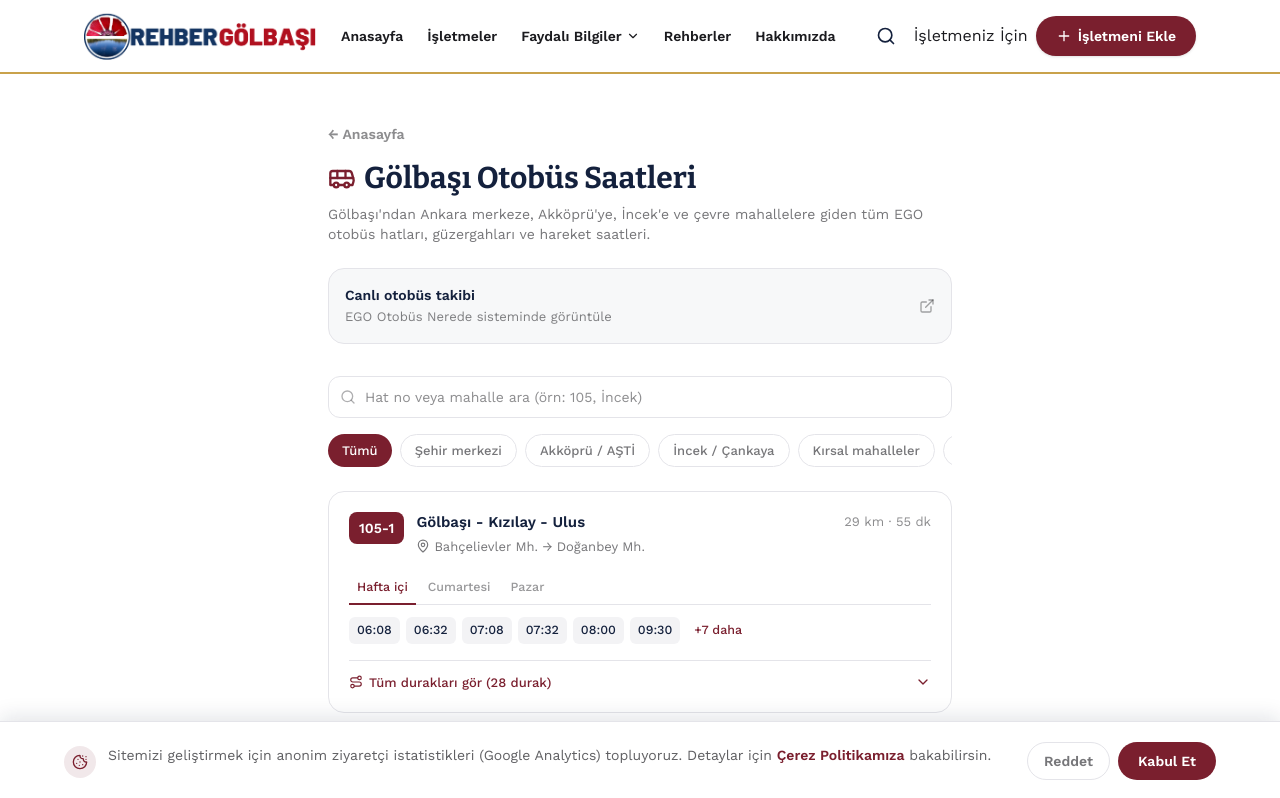
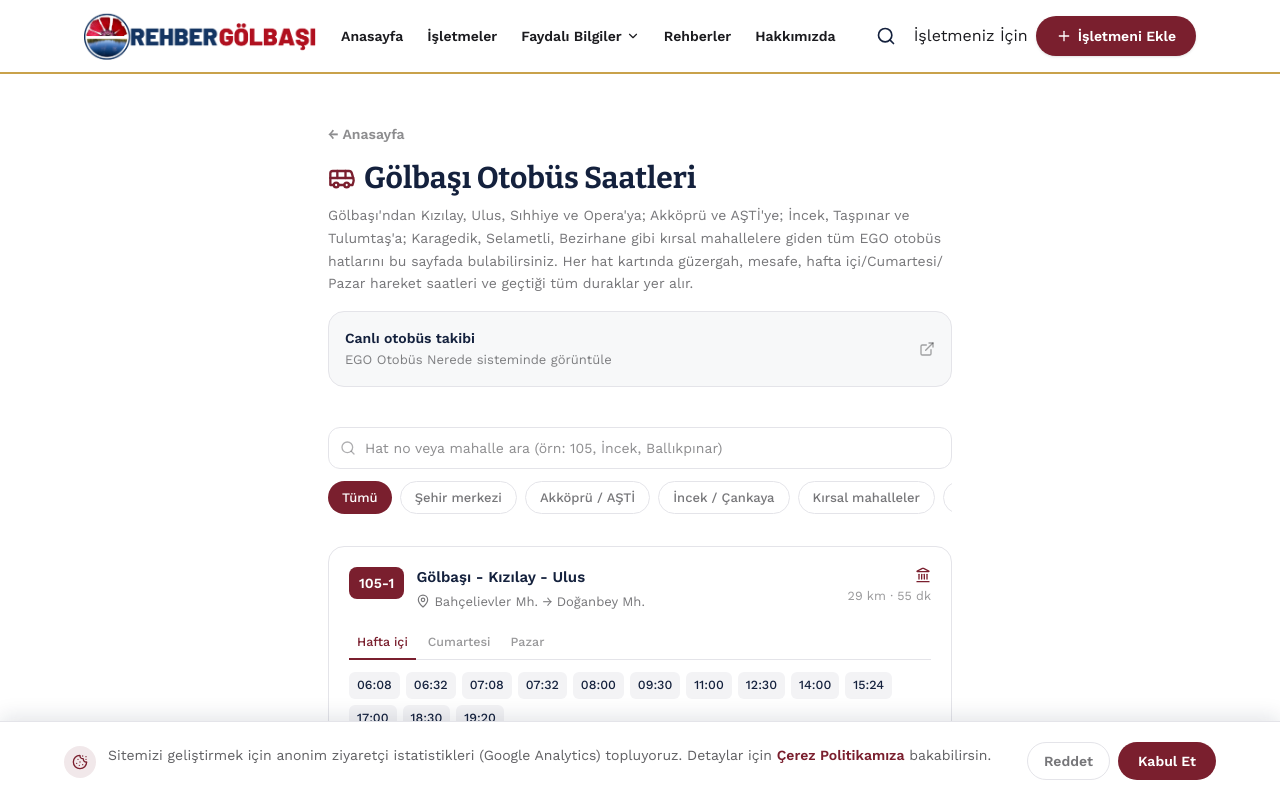
Before and after one commit to ustunbasmc/rehbergolbasi, a Next.js app: page /otobus-saatleri in a window 1280 px wide. Shown: the top 798 px of the page. Built offline with nearby package versions, Linux system fonts and the light colour scheme.

Commit message:
SEO iyilestirmesi: durak listeleri ve gun saatleri crawl edilebilir, SSS + structured data eklendi

```diff
--- a/src/app/otobus-saatleri/OtobusHatlariList.tsx
+++ b/src/app/otobus-saatleri/OtobusHatlariList.tsx
@@ -1,7 +1,17 @@
 "use client";
 
-import { useMemo, useState } from "react";
-import { ChevronDown, MapPin, Route, Search } from "lucide-react";
+import { useEffect, useMemo, useState } from "react";
+import {
+  Building2,
+  ChevronDown,
+  GraduationCap,
+  Landmark,
+  MapPin,
+  MapPinned,
+  Route,
+  Search,
+  TreePine,
+} from "lucide-react";
 import { KATEGORILER, OTOBUS_HATLARI, type HatKategori, type OtobusHatti } from "@/data/otobus-hatlari";
 
 type Gun = "haftaici" | "cumartesi" | "pazar";
@@ -12,33 +22,51 @@ const GUN_LABEL: Record<Gun, string> = {
   pazar: "Pazar",
 };
 
+const KATEGORI_STIL: Record<HatKategori, { icon: typeof Landmark; renk: string; bg: string }> = {
+  "sehir-merkezi": { icon: Landmark, renk: "text-bordo", bg: "bg-bordo" },
+  "akkopru-asti": { icon: Building2, renk: "text-navy", bg: "bg-navy" },
+  "incek-cankaya": { icon: GraduationCap, renk: "text-navy", bg: "bg-navy" },
+  kirsal: { icon: TreePine, renk: "text-green-700", bg: "bg-green-700" },
+  "golbasi-ici": { icon: MapPinned, renk: "text-gold", bg: "bg-gold" },
+};
+
+function bugununGunu(): Gun {
+  const g = new Date().getDay(); // 0 Pazar, 6 Cumartesi
+  if (g === 0) return "pazar";
+  if (g === 6) return "cumartesi";
+  return "haftaici";
+}
+
 function HatKarti({ hat }: { hat: OtobusHatti }) {
   const [gun, setGun] = useState<Gun>("haftaici");
-  const [duraklarAcik, setDuraklarAcik] = useState(false);
-  const [tumSaatler, setTumSaatler] = useState(false);
+  const stil = KATEGORI_STIL[hat.kategori];
+  const Icon = stil.icon;
 
-  const saatler = hat.saatler[gun];
-  const gosterilecekSaatler = tumSaatler ? saatler : saatler.slice(0, 6);
-  const kalanSaat = saatler.length - gosterilecekSaatler.length;
+  useEffect(() => {
+    setGun(bugununGunu());
+  }, []);
 
   return (
-    <div className="rounded-2xl border border-line bg-white p-4 sm:p-5">
+    <article id={`hat-${hat.no}`} className="scroll-mt-20 rounded-2xl border border-line bg-white p-4 transition hover:border-bordo/30 sm:p-5">
       <div className="flex items-start justify-between gap-3">
         <div className="flex items-start gap-3">
-          <div className="shrink-0 rounded-lg bg-bordo px-2.5 py-1.5 text-sm font-bold text-white">
+          <div className={`shrink-0 rounded-lg ${stil.bg} px-2.5 py-1.5 text-sm font-bold text-white`}>
             {hat.no}
           </div>
           <div>
-            <p className="text-[15px] font-semibold leading-snug text-navy">{hat.ad}</p>
+            <h3 className="text-[15px] font-semibold leading-snug text-navy">{hat.ad}</h3>
             <p className="mt-1 flex items-center gap-1 text-[13px] text-ink/60">
               <MapPin className="h-3.5 w-3.5 shrink-0" />
               {hat.kalkis} → {hat.varis}
             </p>
           </div>
         </div>
-        <p className="shrink-0 whitespace-nowrap text-right text-[13px] text-ink/50">
+        <div className="flex shrink-0 flex-col items-end gap-1">
+          <Icon className={`h-4 w-4 ${stil.renk}`} />
+          <p className="whitespace-nowrap text-right text-[12.5px] text-ink/45">
             {hat.mesafeKm} km · {hat.sureDk} dk
           </p>
+        </div>
       </div>
 
       {hat.notlar && (
@@ -49,14 +77,10 @@ function HatKarti({ hat }: { hat: OtobusHatti }) {
         {(Object.keys(GUN_LABEL) as Gun[]).map((g) => (
           <button
             key={g}
-            onClick={() => {
-              setGun(g);
-              setTumSaatler(false);
-            }}
+            type="button"
+            onClick={() => setGun(g)}
             className={`-mb-px border-b-2 px-2 py-1.5 text-[12.5px] font-medium transition ${
-              gun === g
-                ? "border-bordo text-bordo"
-                : "border-transparent text-ink/45 hover:text-ink/70"
+              gun === g ? "border-bordo text-bordo" : "border-transparent text-ink/45 hover:text-ink/70"
             }`}
           >
             {GUN_LABEL[g]}
@@ -64,40 +88,35 @@ function HatKarti({ hat }: { hat: OtobusHatti }) {
         ))}
       </div>
 
-      <div className="mt-3">
+      {/* Üç günün de saatleri her zaman DOM'da — arama motorları tüm sefer saatlerini görür,
+          sadece görsel olarak seçili gün gösterilir. */}
+      {(Object.keys(GUN_LABEL) as Gun[]).map((g) => {
+        const saatler = hat.saatler[g];
+        return (
+          <div key={g} className={gun === g ? "mt-3" : "hidden"}>
             {saatler.length === 0 ? (
-          <p className="text-[13px] text-ink/45">Bu gün için sefer bulunmuyor.</p>
+              <p className="text-[13px] text-ink/45">{GUN_LABEL[g]} için sefer bulunmuyor.</p>
             ) : (
               <div className="flex flex-wrap gap-1.5">
-            {gosterilecekSaatler.map((s, i) => (
+                {saatler.map((s, i) => (
                   <span key={i} className="rounded-md bg-navy/5 px-2 py-1 text-[12.5px] font-medium text-navy">
                     {s}
                   </span>
                 ))}
-            {kalanSaat > 0 && (
-              <button
-                onClick={() => setTumSaatler(true)}
-                className="rounded-md px-2 py-1 text-[12.5px] font-medium text-bordo hover:underline"
-              >
-                +{kalanSaat} daha
-              </button>
-            )}
               </div>
             )}
           </div>
+        );
+      })}
 
-      <button
-        onClick={() => setDuraklarAcik((v) => !v)}
-        className="mt-4 flex w-full items-center justify-between border-t border-line pt-3 text-[13px] font-medium text-bordo"
-      >
+      <details className="group mt-4 border-t border-line pt-3">
+        <summary className="flex cursor-pointer list-none items-center justify-between text-[13px] font-medium text-bordo">
           <span className="flex items-center gap-1.5">
             <Route className="h-3.5 w-3.5" />
             Tüm durakları gör ({hat.duraklar.length} durak)
           </span>
-        <ChevronDown className={`h-4 w-4 transition-transform ${duraklarAcik ? "rotate-180" : ""}`} />
-      </button>
-
-      {duraklarAcik && (
+          <ChevronDown className="h-4 w-4 transition-transform group-open:rotate-180" />
+        </summary>
         <ol className="mt-3 max-h-56 space-y-1.5 overflow-y-auto pr-1">
           {hat.duraklar.map((durak, i) => (
             <li key={i} className="flex gap-2.5 text-[13px] text-ink/70">
@@ -106,8 +125,8 @@ function HatKarti({ hat }: { hat: OtobusHatti }) {
             </li>
           ))}
         </ol>
-      )}
-    </div>
+      </details>
+    </article>
   );
 }
 
@@ -131,19 +150,21 @@ export default function OtobusHatlariList() {
 
   return (
     <div>
-      <div className="relative mb-4">
+      <div className="sticky top-0 z-10 -mx-5 bg-white/95 px-5 pb-3 pt-2 backdrop-blur-sm sm:-mx-6 sm:px-6">
+        <div className="relative mb-3">
           <Search className="pointer-events-none absolute left-3 top-1/2 h-4 w-4 -translate-y-1/2 text-ink/35" />
           <input
             type="text"
             value={arama}
             onChange={(e) => setArama(e.target.value)}
-          placeholder="Hat no veya mahalle ara (örn: 105, İncek)"
+            placeholder="Hat no veya mahalle ara (örn: 105, İncek, Ballıkpınar)"
             className="w-full rounded-xl border border-line bg-white py-2.5 pl-9 pr-3 text-sm outline-none focus:border-bordo"
           />
         </div>
 
-      <div className="mb-5 flex gap-2 overflow-x-auto pb-1">
+        <div className="flex gap-2 overflow-x-auto pb-1">
           <button
+            type="button"
             onClick={() => setKategori("tumu")}
             className={`shrink-0 rounded-full px-3.5 py-1.5 text-[13px] font-medium transition ${
               kategori === "tumu" ? "bg-bordo text-white" : "border border-line text-ink/60"
@@ -154,6 +175,7 @@ export default function OtobusHatlariList() {
           {KATEGORILER.map((k) => (
             <button
               key={k.key}
+              type="button"
               onClick={() => setKategori(k.key)}
               className={`shrink-0 rounded-full px-3.5 py-1.5 text-[13px] font-medium transition ${
                 kategori === k.key ? "bg-bordo text-white" : "border border-line text-ink/60"
@@ -163,13 +185,12 @@ export default function OtobusHatlariList() {
             </button>
           ))}
         </div>
+      </div>
 
       {filtreliHatlar.length === 0 ? (
-        <p className="py-10 text-center text-sm text-ink/45">
-          Aramanızla eşleşen bir hat bulunamadı.
-        </p>
+        <p className="py-10 text-center text-sm text-ink/45">Aramanızla eşleşen bir hat bulunamadı.</p>
       ) : (
-        <div className="flex flex-col gap-3">
+        <div className="mt-4 flex flex-col gap-3">
           {filtreliHatlar.map((hat) => (
             <HatKarti key={hat.no} hat={hat} />
           ))}
--- a/src/app/otobus-saatleri/page.tsx
+++ b/src/app/otobus-saatleri/page.tsx
@@ -1,20 +1,78 @@
 import type { Metadata } from "next";
 import Link from "next/link";
-import { Bus, ExternalLink } from "lucide-react";
+import { Bus, ChevronDown, ExternalLink } from "lucide-react";
 import OtobusHatlariList from "./OtobusHatlariList";
 
 export const metadata: Metadata = {
-  title: "Gölbaşı Otobüs Saatleri — EGO Hatları ve Güzergahları",
+  title: "Gölbaşı Otobüs Saatleri — Tüm EGO Hatları ve Güzergahları | Rehber Gölbaşı",
   description:
-    "Gölbaşı'ndan Ankara merkeze, Akköprü'ye, İncek'e ve çevre mahallelere giden tüm EGO otobüs hatları, güzergahları ve hareket saatleri.",
+    "Gölbaşı'ndan Kızılay, Ulus, Akköprü, AŞTİ ve İncek'e giden tüm EGO otobüs hatları. Hafta içi, Cumartesi ve Pazar hareket saatleri, güzergahlar ve tüm duraklar — güncel ve eksiksiz.",
   alternates: {
     canonical: "https://rehbergolbasi.com/otobus-saatleri",
   },
+  openGraph: {
+    title: "Gölbaşı Otobüs Saatleri — Tüm EGO Hatları",
+    description:
+      "Gölbaşı'ndan Kızılay, Ulus, Akköprü, İncek ve çevre mahallelere giden tüm otobüs hatları, saatleri ve durakları.",
+    url: "https://rehbergolbasi.com/otobus-saatleri",
+    type: "website",
+    locale: "tr_TR",
+  },
 };
 
+const SSS = [
+  {
+    soru: "Gölbaşı'ndan Kızılay'a hangi otobüs gider?",
+    cevap:
+      "Gölbaşı'ndan Kızılay ve Ulus istikametine 105-1, 106-3, 115, 150-1, 195-1 ve 198-1 numaralı EGO hatları çalışır. En kısa süre 105-1 hattı ile yaklaşık 55 dakikadır.",
+  },
+  {
+    soru: "Gölbaşı'ndan Akköprü ve AŞTİ'ye hangi otobüsler gider?",
+    cevap:
+      "Akköprü ve AŞTİ yönüne 104-1, 104-2, 114, 114-2 ve 165-1 numaralı hatlar hizmet verir. 114 hattı Yurtlar üzerinden en hızlı güzergahtır (yaklaşık 40 dakika).",
+  },
+  {
+    soru: "Gölbaşı'ndan İncek'e otobüsle nasıl gidilir?",
+    cevap:
+      "İncek, Taşpınar ve Tulumtaş mahallelerine 191, 192-1, 193, 196 ve 197 numaralı hatlarla ulaşılabilir. Bu hatlar Opera ve Kızılay üzerinden de geçer.",
+  },
+  {
+    soru: "Cumartesi ve Pazar günleri Gölbaşı otobüsleri çalışıyor mu?",
+    cevap:
+      "Şehir merkezine giden ana hatların (105, 106, 195 gibi) çoğu Cumartesi ve Pazar günleri de, daha seyrek seferlerle çalışır. Bazı kırsal mahalle hatları yalnızca hafta içi çalışır — her hattın kartında bu bilgi ayrıca belirtilir.",
+  },
+  {
+    soru: "Dini ve resmi bayramlarda otobüs saatleri değişiyor mu?",
+    cevap:
+      "Evet, dini ve resmi bayramlarda tüm hatlarda Cumartesi tarifesi uygulanır.",
+  },
+];
+
 export default function OtobusSaatleriPage() {
+  const faqJsonLd = {
+    "@context": "https://schema.org",
+    "@type": "FAQPage",
+    mainEntity: SSS.map((s) => ({
+      "@type": "Question",
+      name: s.soru,
+      acceptedAnswer: { "@type": "Answer", text: s.cevap },
+    })),
+  };
+
+  const breadcrumbJsonLd = {
+    "@context": "https://schema.org",
+    "@type": "BreadcrumbList",
+    itemListElement: [
+      { "@type": "ListItem", position: 1, name: "Anasayfa", item: "https://rehbergolbasi.com" },
+      { "@type": "ListItem", position: 2, name: "Otobüs Saatleri", item: "https://rehbergolbasi.com/otobus-saatleri" },
+    ],
+  };
+
   return (
     <div className="mx-auto max-w-2xl px-5 py-8 sm:px-6 sm:py-12">
+      <script type="application/ld+json" dangerouslySetInnerHTML={{ __html: JSON.stringify(faqJsonLd) }} />
+      <script type="application/ld+json" dangerouslySetInnerHTML={{ __html: JSON.stringify(breadcrumbJsonLd) }} />
+
       <Link
         href="/"
         className="mb-4 inline-flex items-center gap-1.5 text-sm font-semibold text-ink/50 hover:text-bordo"
@@ -25,9 +83,11 @@ export default function OtobusSaatleriPage() {
       <h1 className="mb-2 flex items-center gap-2 font-display text-3xl font-bold text-navy">
         <Bus className="h-7 w-7 text-bordo" /> Gölbaşı Otobüs Saatleri
       </h1>
-      <p className="mb-6 text-sm text-ink/60">
-        Gölbaşı'ndan Ankara merkeze, Akköprü'ye, İncek'e ve çevre mahallelere giden tüm EGO
-        otobüs hatları, güzergahları ve hareket saatleri.
+      <p className="mb-4 text-sm leading-relaxed text-ink/60">
+        Gölbaşı'ndan Kızılay, Ulus, Sıhhiye ve Opera'ya; Akköprü ve AŞTİ'ye; İncek, Taşpınar ve
+        Tulumtaş'a; Karagedik, Selametli, Bezirhane gibi kırsal mahallelere giden tüm EGO otobüs
+        hatlarını bu sayfada bulabilirsiniz. Her hat kartında güzergah, mesafe, hafta içi/Cumartesi/
+        Pazar hareket saatleri ve geçtiği tüm duraklar yer alır.
       </p>
 
       <a
@@ -45,6 +105,21 @@ export default function OtobusSaatleriPage() {
 
       <OtobusHatlariList />
 
+      <section className="mt-10 border-t border-line pt-8">
+        <h2 className="mb-4 font-display text-xl font-bold text-navy">Sıkça sorulan sorular</h2>
+        <div className="flex flex-col gap-2">
+          {SSS.map((s, i) => (
+            <details key={i} className="group rounded-xl border border-line bg-white p-4">
+              <summary className="flex cursor-pointer list-none items-center justify-between gap-3 text-[14px] font-semibold text-navy">
+                {s.soru}
+                <ChevronDown className="h-4 w-4 shrink-0 text-ink/40 transition-transform group-open:rotate-180" />
+              </summary>
+              <p className="mt-2.5 text-[13.5px] leading-relaxed text-ink/65">{s.cevap}</p>
+            </details>
+          ))}
+        </div>
+      </section>
+
       <p className="mt-8 text-center text-[12.5px] text-ink/40">
         Saatler EGO Genel Müdürlüğü verilerine dayanır, resmi bayramlarda Cumartesi tarifesi
         uygulanır. Güncel bilgi için EGO Cep'te uygulamasını kullanabilirsiniz.
```
Lines whose indentation alone changed are shown as unchanged.
